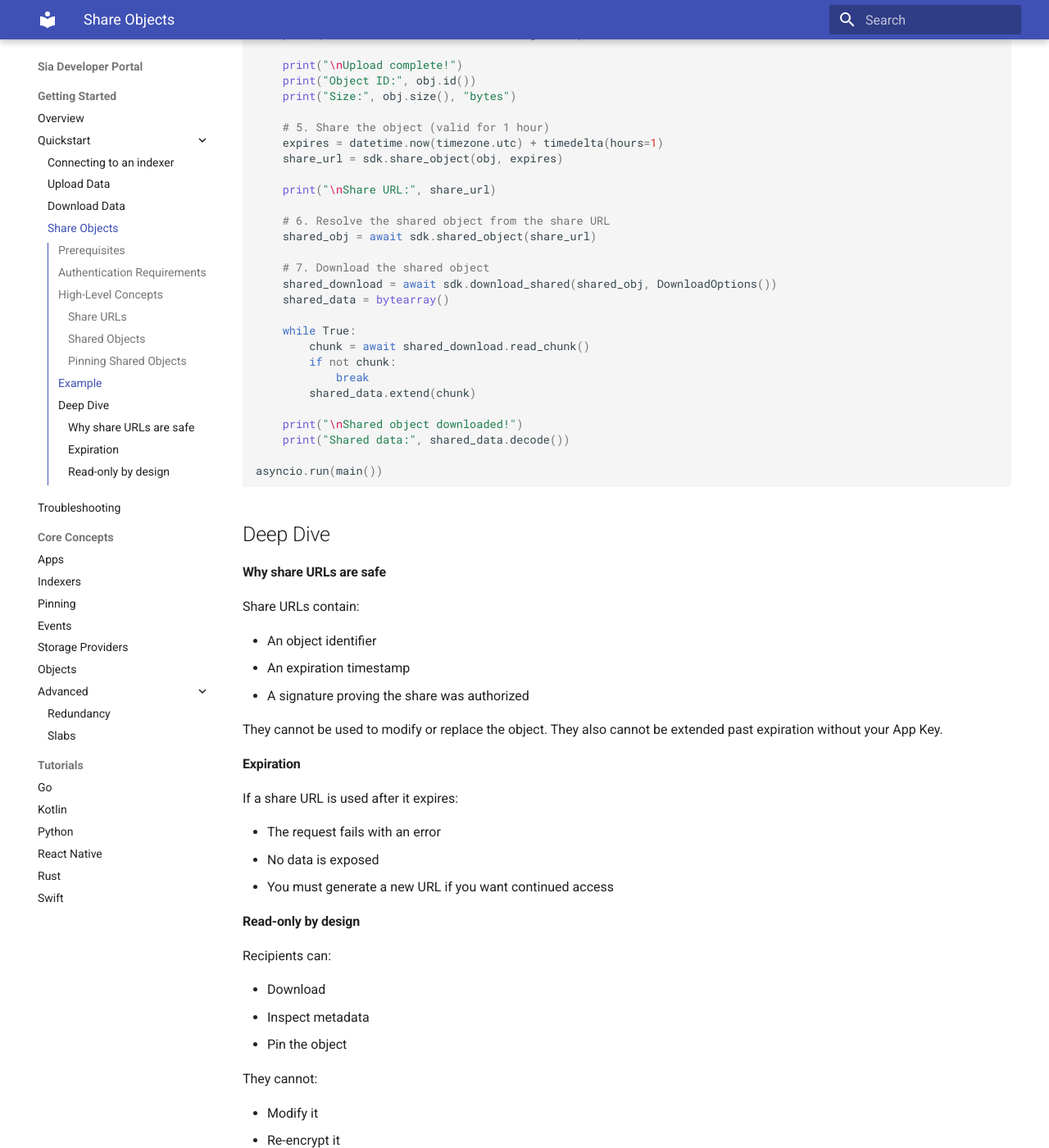
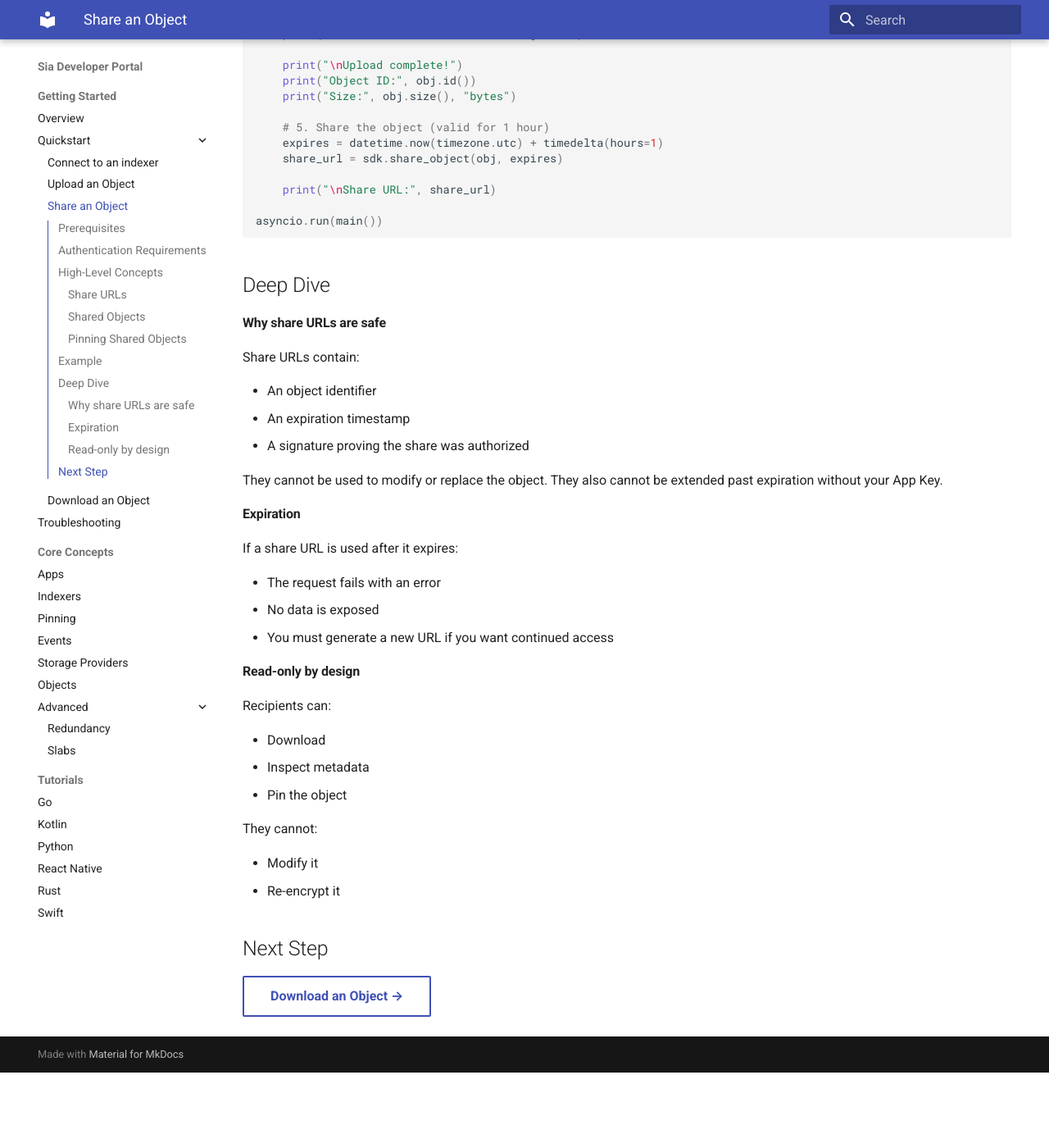
Before and after one commit to SiaFoundation/developer-portal, an MkDocs documentation site: the page built from docs/getting-started/quickstart/share-an-object.md, in a window 1280 px wide and 1400 px high, scrolled down 3467 px. Shown: the whole window at 82% size. Built offline with MkDocs 1.6.1 and Material for MkDocs 9.7.7, drawn with Linux system fonts in a browser that asks for light colours; after the commit the page ends 4775 px from its top, so only the background shows below that; some of the changed text lies outside the part shown.

Commit message:
Naming conventions and reorganization update:
 - Updated all page names and links to match concept naming conventions.
 - Reorganized Quickstart guide for better flow.

````diff
--- a/docs/getting-started/quickstart/share-objects.md
+++ b/docs/getting-started/quickstart/share-an-object.md
@@ -1,4 +1,4 @@
-# Share Objects
+# Share an Object
 
 Sharing allows your application to grant others secure, time-limited access to an object you’ve uploaded. Instead of sharing keys or credentials, the SDK generates a cryptographically signed URL that encodes:
 
@@ -18,8 +18,8 @@
 
 Before you begin, you should have:
 
-  * A [connected and approved](./connecting-to-an-indexer.md) SDK instance.
-  * A `PinnedObject` returned from a [successful upload](./upload-data.md).
+  * A [connected and approved](./connect-to-an-indexer.md) SDK instance.
+  * A `PinnedObject` returned from a [successful upload](./upload-an-object.md).
 
 Once you have the object, you can generate a share URL and let another app or device resolve and download it.
 
@@ -156,22 +156,6 @@
 
         print("\nShare URL:", share_url)
 
-        # 6. Resolve the shared object from the share URL
-        shared_obj = await sdk.shared_object(share_url)
-
-        # 7. Download the shared object
-        shared_download = await sdk.download_shared(shared_obj, DownloadOptions())
-        shared_data = bytearray()
-
-        while True:
-            chunk = await shared_download.read_chunk()
-            if not chunk:
-                break
-            shared_data.extend(chunk)
-
-        print("\nShared object downloaded!")
-        print("Shared data:", shared_data.decode())
-
     asyncio.run(main())
     ```
 === "JavaScript"
@@ -220,3 +204,6 @@
 
 * Modify it
 * Re-encrypt it
+
+## Next Step
+[Download an Object →](./download-an-object.md){ .md-button }
--- a/mkdocs.yml
+++ b/mkdocs.yml
@@ -33,10 +33,10 @@
       - Overview: getting-started/README.md
       - Quickstart:
           #- Overview: getting-started/quickstart/README.md
-          - Connecting to an indexer: getting-started/quickstart/connecting-to-an-indexer.md
-          - Upload Data: getting-started/quickstart/upload-data.md
-          - Download Data: getting-started/quickstart/download-data.md
-          - Share Objects: getting-started/quickstart/share-objects.md
+          - Connect to an indexer: getting-started/quickstart/connect-to-an-indexer.md
+          - Upload an Object: getting-started/quickstart/upload-an-object.md
+          - Share an Object: getting-started/quickstart/share-an-object.md
+          - Download an Object: getting-started/quickstart/download-an-object.md
       - Troubleshooting: getting-started/troubleshooting.md
 
   - Core Concepts:
````
Also changed, not shown: docs/getting-started/README.md (+1 -1 lines), docs/getting-started/quickstart/connect-to-an-indexer.md (renamed from docs/getting-started/quickstart/connecting-to-an-indexer.md, +2 -2 lines), docs/getting-started/quickstart/download-an-object.md (renamed from docs/getting-started/quickstart/download-data.md, +25 -9 lines), docs/getting-started/quickstart/upload-an-object.md (renamed from docs/getting-started/quickstart/upload-data.md, +3 -3 lines).
